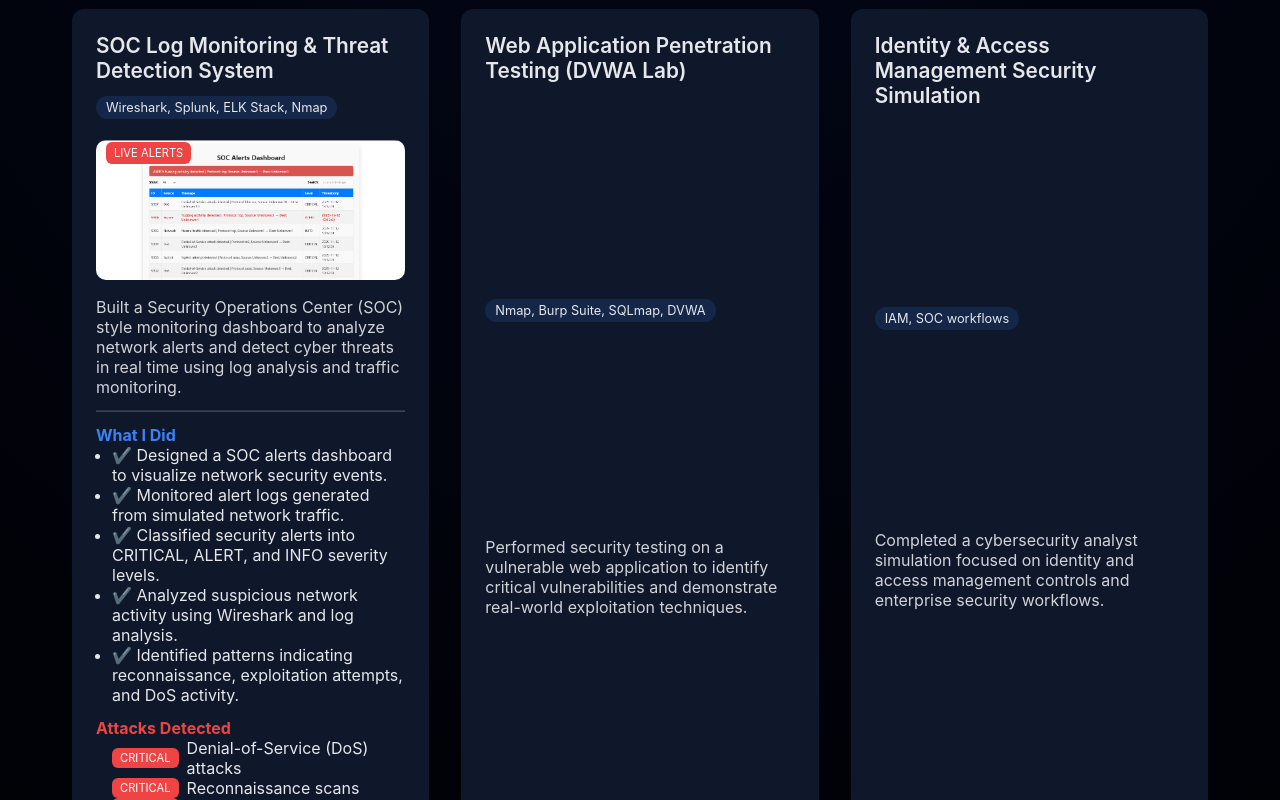
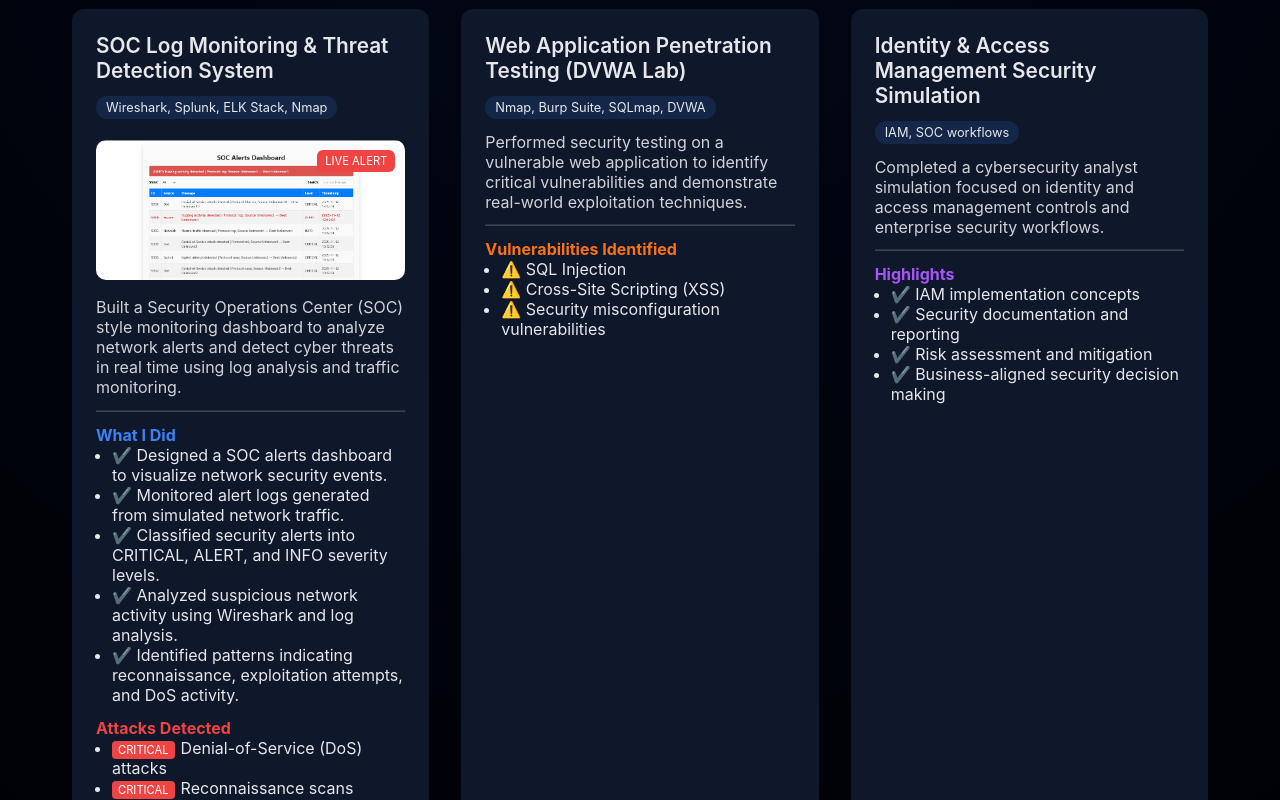
Before and after one commit to Raju84311/portfolio, a React (Vite) app: page /#/cyber in a window 1280 px wide. Shown: the part 220-1020 px from the top of the page. Built offline with nearby package versions, Linux system fonts and the light colour scheme.

Commit message:
Final fix - image + UI + badges

```diff
--- a/src/sections/CyberSecurityProjects.jsx
+++ b/src/sections/CyberSecurityProjects.jsx
@@ -26,8 +26,7 @@ export default function CyberSecurityProjects() {
             style={{
               display: "flex",
               flexDirection: "column",
-              gap: "0.8rem",
-              justifyContent: "space-between"
+              gap: "0.8rem"
             }}
           >
             {/* Title */}
@@ -35,7 +34,7 @@ export default function CyberSecurityProjects() {
               {project.title}
             </h3>
 
-            {/* Tools Badge */}
+            {/* Tools */}
             <div
               style={{
                 fontSize: "0.8rem",
@@ -48,25 +47,24 @@ export default function CyberSecurityProjects() {
               {project.tools}
             </div>
 
-            {/* Image with SOC Badge */}
+            {/* Image FIXED for GitHub Pages */}
             {project.image && (
-              <div style={{ position: "relative" }}>
+              <div style={{ position: "relative", marginTop: "0.5rem" }}>
                 <img
-                  src={`/${project.image}`}
+                  src={`/portfolio/${project.image}`}   // ✅ FIXED
                   alt={project.title}
                   style={{
                     width: "100%",
-                    borderRadius: "10px",
-                    marginTop: "0.5rem"
+                    borderRadius: "10px"
                   }}
                 />
 
-                {/* LIVE ALERT badge */}
+                {/* LIVE ALERT badge FIXED */}
                 <span
                   style={{
                     position: "absolute",
                     top: "10px",
-                    left: "10px",
+                    right: "10px",
                     background: "#ef4444",
                     color: "white",
                     padding: "4px 8px",
@@ -74,7 +72,7 @@ export default function CyberSecurityProjects() {
                     fontSize: "0.7rem"
                   }}
                 >
-                  LIVE ALERTS
+                  LIVE ALERT
                 </span>
               </div>
             )}
@@ -98,27 +96,21 @@ export default function CyberSecurityProjects() {
               </div>
             )}
 
-            {/* Attacks Detected */}
+            {/* Attacks Detected FIXED */}
             {project.attacksDetected && (
               <div>
                 <h4 style={{ color: "#ef4444" }}>Attacks Detected</h4>
                 <ul style={{ paddingLeft: "1rem" }}>
                   {project.attacksDetected.map((attack, i) => (
-                    <li
-                      key={i}
-                      style={{
-                        display: "flex",
-                        alignItems: "center",
-                        gap: "8px"
-                      }}
-                    >
+                    <li key={i}>
                       <span
                         style={{
                           background: "#ef4444",
                           color: "white",
-                          padding: "3px 8px",
-                          borderRadius: "6px",
-                          fontSize: "0.7rem"
+                          padding: "2px 6px",
+                          borderRadius: "4px",
+                          fontSize: "0.7rem",
+                          marginRight: "6px"
                         }}
                       >
                         CRITICAL
```
